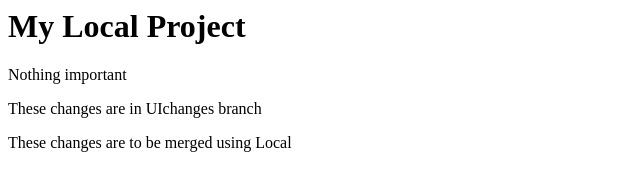
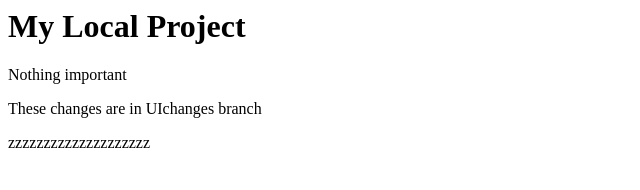
Before and after one commit to ai-sciences/local-Project, a plain HTML site: page index.html in a window 1280 px wide. Shown: the whole page, without its empty margins (0-640 px from the left). Drawn offline with Linux system fonts and the light colour scheme.

Commit message:
zzzzzzzzzz

```diff
--- a/index.html
+++ b/index.html
@@ -3,4 +3,4 @@
 
 <p>These changes are in UIchanges branch</p>
 
-<p>These changes are to be merged using Local</p>
+<p> zzzzzzzzzzzzzzzzzzzz</p>
```
